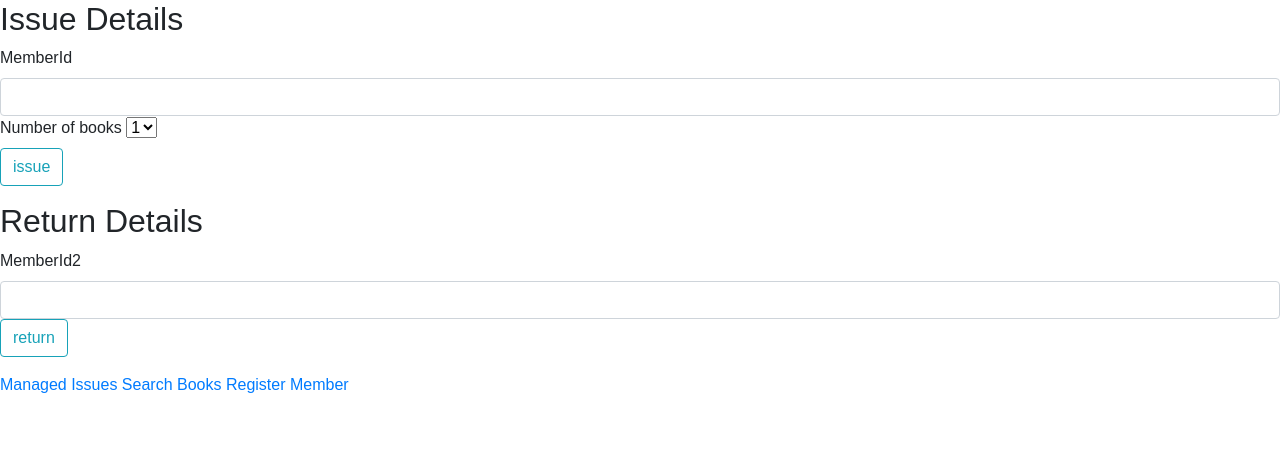
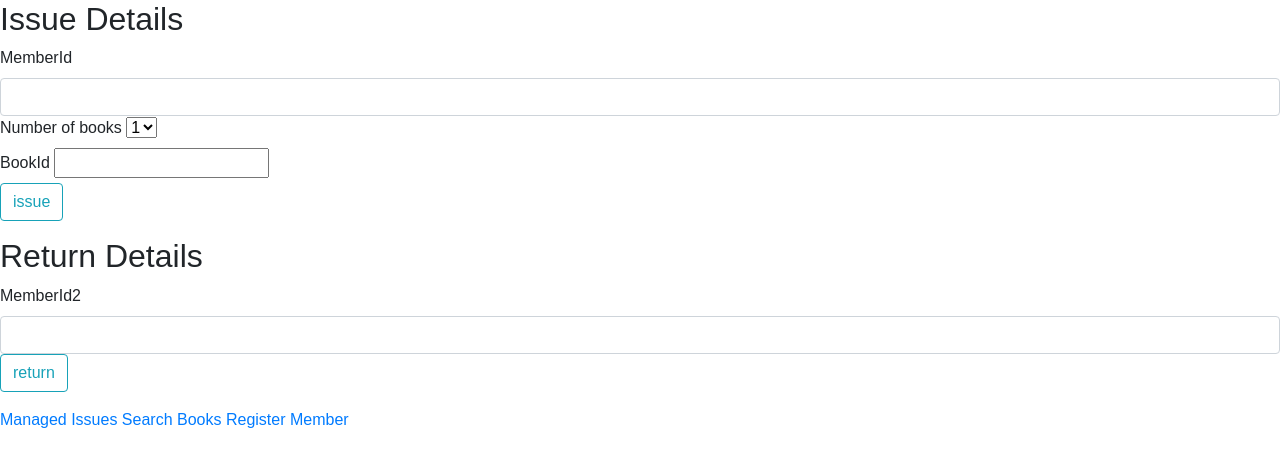
Before and after one commit to pran01/LibraryManagement, a Flask app: page /home in a window 1280 px wide. Shown: the top 461 px of the page. Run offline with Flask 2, Linux system fonts and the light colour scheme; a user stored in the database is signed in; some libraries are stand-ins or nearby versions.

Commit message:
Adding issue form and admin view:

```diff
--- a/librarymanagement/__init__.py
+++ b/librarymanagement/__init__.py
@@ -28,5 +28,8 @@ def hash_user_password(target, value, oldvalue, initiator):
 
 admin.add_view(ModelView(librarian,db.session))
 admin.add_view(ModelView(librarianMobile,db.session))
+admin.add_view(ModelView(book,db.session))
+admin.add_view(ModelView(bookGenre,db.session))
+admin.add_view(ModelView(bookAuthor,db.session))
 
 from librarymanagement import routes
--- a/librarymanagement/forms.py
+++ b/librarymanagement/forms.py
@@ -1,6 +1,6 @@
 from datetime import date
 from flask_wtf import FlaskForm
-from wtforms import StringField,PasswordField,SubmitField, DateTimeField, SelectField, IntegerField
+from wtforms import StringField,PasswordField,SubmitField, DateTimeField, SelectField, IntegerField,FieldList
 from wtforms.validators import DataRequired,Length,Email
 
 class loginForm(FlaskForm):
@@ -15,8 +15,7 @@ class issueForm(FlaskForm):
     memberId = IntegerField('MemberId', validators = [DataRequired(message = "Member id can't be empty")])
     #Check for the following line. If it doesn't work, try dropping the () of today
     date = DateTimeField('Date', default = date.today())
-    #Check the following. Make the ints to strings in choices if any problem.
-    bookId = IntegerField('BookId')
+
     #Check the following code. 'Add' instead of 'issue'?
     issueDetails = SubmitField('issue')
 
--- a/librarymanagement/routes.py
+++ b/librarymanagement/routes.py
@@ -1,6 +1,6 @@
 from librarymanagement import app,login_manager
 from librarymanagement.forms import loginForm, issueForm, returnForm
-from flask import render_template,redirect,url_for,flash
+from flask import render_template,redirect,url_for,flash,request,jsonify,make_response
 from flask_login import login_required,current_user,login_user,logout_user
 from librarymanagement.models import librarian
 from werkzeug.security import check_password_hash
@@ -8,6 +8,8 @@ from werkzeug.security import check_password_hash
 
 @app.route("/",methods=["GET","POST"])
 def login():
+    if(current_user.is_authenticated()):
+        return redirect(url_for("home"))
     form=loginForm()
     if form.validate_on_submit():
         user=librarian.query.filter_by(email=form.email.data).first()
@@ -24,13 +26,21 @@ def login():
             return redirect(url_for('login'))
     return render_template("login.html",form=form)
 
-@app.route("/home")
+@app.route("/home",methods=['POST','GET'])
 @login_required
 def home():
     issueF = issueForm()
     returnF = returnForm()
 
     return render_template("home.html", issueForm=issueF, returnForm=returnF)
+
+@app.route("/submit-issue",methods=['POST','GET'])
+@login_required
+def submitIssue():
+    req=request.get_json()
+    print(req['memberid'])
+    res = make_response(jsonify({"message": "JSON received"}), 200)
+    return res
 
 
 
--- a/librarymanagement/static/js/new.js
+++ b/librarymanagement/static/js/new.js
@@ -1,20 +1,45 @@
 let issueBookId=document.querySelector(".issue-book-id");
+let issueMemberId=document.querySelector(".issue-memberid");
 let returnBookId=document.querySelector(".return-book-id");
 let issueBookNo=document.querySelector("#issueBookNo");
 let returnBookNo=document.querySelector("#returnBookNo");
+let addedBookIds=document.querySelector(".add-book-id");
+let firstBookId=document.querySelector(".bookid-1");
+let submitIssue=document.querySelector(".submit-issue");
 
 
 issueBookNo.addEventListener("change",(evt)=>{
-    issueBookId.innerHTML="";
-        for(let i=0;i<evt.target.value;i++){
-            issueBookId.innerHTML+=`{{ issueForm.bookId.label }} {{ issueForm.bookId() }}`
+    addedBookIds.innerHTML="";
+    for(let i=0;i<evt.target.value;i++){
+        addedBookIds.innerHTML+=`<label>BookId</label>
+        <input class=book-id${i+1}></input><br />`;
+    }
+})
+submitIssue.addEventListener("click",()=>{
+    let bookIdJson={"memberid": `${issueMemberId.value}` ,"bookid":[]};
+    for(let i=0;i<issueBookNo.value;i++){
+        bookIdJson.bookid.push(document.querySelector(`.book-id${i+1}`).value);
+    }
+    fetch(`${window.origin}/submit-issue`, {
+        method: "POST",
+        credentials: "include",
+        body: JSON.stringify(bookIdJson),
+        cache: "no-cache",
+        headers: new Headers({
+          "content-type": "application/json",
+        }),
+      }).then(function (response) {
+        if (response.status != 200) {
+          console.log(`Response status not 200 : ${response.status}`);
+          return;
         }
+        });
 })
 
-returnBookNo.addEventListener("change",(evt)=>{
-    returnBookId.innerHTML="";
-        for(let i=0;i<evt.target.value;i++){
-            returnBookId.innerHTML+=`<label>Book ID</label>
-            <input type="number" placeholder="For Book ${i+1}" id="returnBookID${i+1}">`
-        }
-})
+// returnBookNo.addEventListener("change",(evt)=>{
+//     returnBookId.innerHTML="";
+//         for(let i=0;i<evt.target.value;i++){
+//             returnBookId.innerHTML+=`<label>Book ID</label>
+//             <input type="number" placeholder="For Book ${i+1}" id="returnBookID${i+1}">`
+//         }
+// })
--- a/librarymanagement/templates/home.html
+++ b/librarymanagement/templates/home.html
@@ -21,13 +21,12 @@
         {{ issueForm.hidden_tag() }}
         <!-- Values in parentheses are for bootstrap. Need to be removed ? -->
         {{ issueForm.memberId.label(class="form-control-label") }}
-        {{ issueForm.memberId(class="form-control form-group-lg")}}
+        {{ issueForm.memberId(class="form-control form-group-lg issue-memberid")}}
 
         <!-- May remove the following line
         {{ issueForm.date.label(class="form-control-label") }}
         {{ issueForm.date(class="form-control form-group-lg")}} -->
-        <!-- May need to remove the following line
-        {{ issueForm.bookId.label(class="form-control-label")}} -->
+
         <label>Number of books</label>
         <select id="issueBookNo">
             <option value=1>1</option>
@@ -36,10 +35,14 @@
             <option value=4>4</option>
             <option value=5>5</option>
         </select>
-        <div class="issue-book-id">
+
+        <div class="add-book-id">
+            <label>BookId</label>
+        <input class=book-id1></input><br />
         </div>
+
         <!--<button name="sub" class="issue-submit" type="submit">Add Issue Details</button>-->
-        {{ issueForm.issueDetails(class="btn btn-outline-info") }}
+        {{ issueForm.issueDetails(class="btn btn-outline-info submit-issue") }}
     </form>
     <h2>Return Details</h2>
     <form class="return-info form-group">
```
